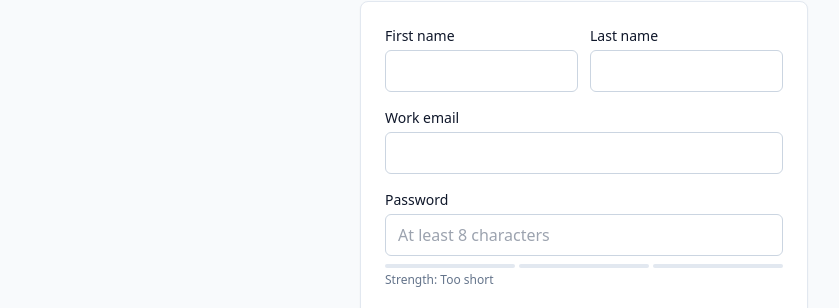
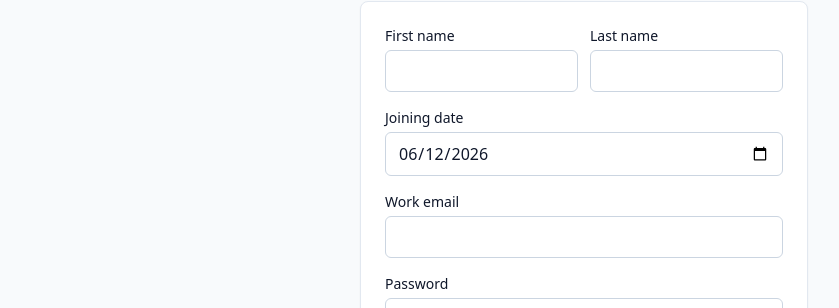
Before and after one commit to PriyangaSelvaraju1994/Capstone_FSEDOTNET_Team9_HRConnect, a React (Vite) app in the folder Frontend/hrconnect-ui/: page /register in a window 1280 px wide. Shown: the part 220-528 px from the top of the page, without its empty margins (56-895 px from the left). Built offline with nearby package versions, Linux system fonts and the light colour scheme; no server answers.

Commit message:
include joining date

```diff
--- a/Frontend/hrconnect-ui/src/pages/Register/RegisterPage.tsx
+++ b/Frontend/hrconnect-ui/src/pages/Register/RegisterPage.tsx
@@ -29,6 +29,7 @@ const DESIGNATIONS = [
 const schema = z.object({
   firstName: z.string().trim().min(1, 'First name is required'),
   lastName: z.string().trim().min(1, 'Last name is required'),
+  joiningDate: z.string().min(1, 'Joining date is required'),
   email: z
     .string()
     .min(1, 'Email is required')
@@ -43,6 +44,10 @@ const schema = z.object({
 });
 
 type FormValues = z.infer<typeof schema>;
+
+function today(): string {
+  return new Date().toISOString().slice(0, 10);
+}
 
 export default function RegisterPage() {
   const dispatch = useAppDispatch();
@@ -59,6 +64,7 @@ export default function RegisterPage() {
     defaultValues: {
       firstName: '',
       lastName: '',
+        joiningDate: today(),
       email: '',
       password: '',
       department: 'IT',
@@ -168,6 +174,25 @@ export default function RegisterPage() {
               </div>
 
               <div>
+                  <label htmlFor="joiningDate" className="block text-sm font-medium mb-1">
+                    Joining date
+                  </label>
+                  <input
+                    id="joiningDate"
+                    type="date"
+                    aria-invalid={Boolean(errors.joiningDate)}
+                    aria-describedby={errors.joiningDate ? 'joiningDate-error' : undefined}
+                    className={`w-full px-3 py-2 border rounded-md focus:outline-none focus:ring-2 focus:ring-brand-500 ${errors.joiningDate ? 'border-rose-400' : 'border-slate-300'}`}
+                    {...register('joiningDate')}
+                  />
+                  {errors.joiningDate && (
+                    <p id="joiningDate-error" className="text-xs text-rose-600 mt-1">
+                      {errors.joiningDate.message}
+                    </p>
+                  )}
+                </div>
+
+                <div>
                 <label htmlFor="email" className="block text-sm font-medium mb-1">
                   Work email
                 </label>
--- a/Frontend/hrconnect-ui/src/types/auth.ts
+++ b/Frontend/hrconnect-ui/src/types/auth.ts
@@ -6,6 +6,7 @@ export interface User {
   firstName: string;
   lastName: string;
   email: string;
+  joiningDate?: string;
   department?: Department;
   designation?: Designation;
   isAdmin: boolean;
@@ -20,6 +21,7 @@ export interface RegisterRequest {
   fullName: string;
   email: string;
   password: string;
+  joiningDate: string;
   department: Department;
   designation: Designation;
 }
```
